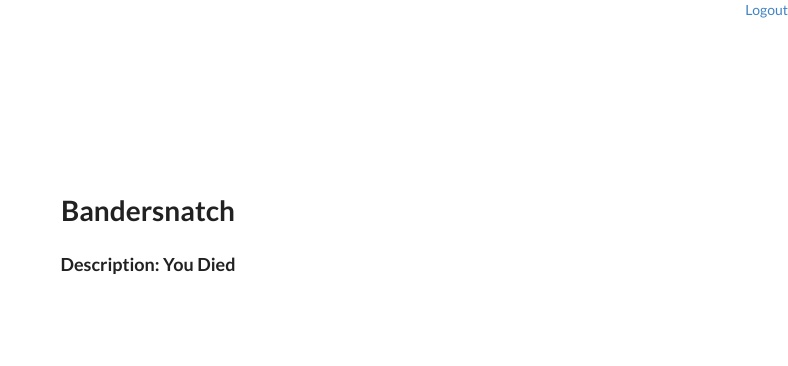
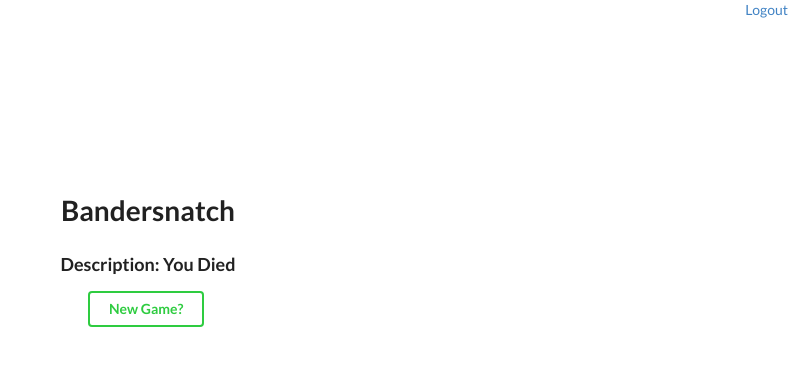
Before and after one commit to Tricktionary/Bandersnatch, a Django app: page /stage/ in a window 1280 px wide. Shown: the top 366 px of the page, without its empty margins (492-1280 px from the left). Run offline with Django 3.2, Linux system fonts and the light colour scheme; a user stored in the database is signed in; data comes from the database, SQL or seed files in the repository; both versions use the stored data as it was after the commit; some libraries are stand-ins or nearby versions.

Commit message:
Added end game and new sessions

```diff
--- a/retro/core/templates/core/stage.html
+++ b/retro/core/templates/core/stage.html
@@ -17,6 +17,11 @@
             {% if choice_b_description %}
                 <button id="choice_b" class="ui inverted red button"> Choice B : {{choice_b_description}} </button>
             {% endif %}
+
+            {% if end_stage %}
+                <button id="new_game" class="ui inverted green button">New Game?</button>
+            {% endif %}
+
             {% csrf_token %}
         </center>
     </body>
@@ -42,5 +47,17 @@
                 }
             })
         });
+
+        $("#new_game").click(function(){
+            $.ajax({
+                url: "/new_game/",
+                type: "post",
+                success: function(response){
+                    console.log(response)
+                    location.reload();
+                }
+            })
+        });
+
     </script>
 </html>
--- a/retro/core/views/stage.py
+++ b/retro/core/views/stage.py
@@ -21,19 +21,21 @@
             'stage_description':stage.description,
             'choice_a_description':choice_a.description,
             'choice_b_description':choice_b.description,
+            'end_stage':stage.end_stage,
         }
     else:
         context={
             'stage_description':stage.description,
             'choice_a_description':"",
             'choice_b_description':"",
+            'end_stage':stage.end_stage,
         }
     return render(request, 'core/stage.html', context=context)
 
 @csrf_exempt
 def stage_a(request):
     player = Player.objects.get(user=request.user)
-    game = Game.objects.get(player=player)
+    game = Game.objects.get(player=player,game_number=player.game_number)
     stage = game.stage
 
     next_stage = game.stage.a_stage
@@ -45,7 +47,7 @@
 @csrf_exempt
 def stage_b(request):
     player = Player.objects.get(user=request.user)
-    game = Game.objects.get(player=player)
+    game = Game.objects.get(player=player,game_number=player.game_number)
     stage = game.stage
 
     next_stage = game.stage.b_stage
@@ -54,7 +56,8 @@
 
     return HttpResponse(200)
 
-def end_game(request):
+@csrf_exempt
+def new_game(request):
     player = Player.objects.get(user=request.user)
     player.game_number += 1
     player.save()
@@ -63,4 +66,4 @@
     game = Game.objects.create(player=player,stage=stage,end=False,game_number=player.game_number)
     game.save()
 
-    return game
+    return HttpResponse(200)
--- a/retro/retro/urls.py
+++ b/retro/retro/urls.py
@@ -27,4 +27,5 @@
     path('stage/',stage.stage,name="Stage"),
     path('stage/a/',stage.stage_a,name="Choose Stage A"),
     path('stage/b/',stage.stage_b,name="Choose Stage B"),
+    path('new_game/',stage.new_game,name="New Game"),
 ]
```
Also changed, not shown: retro/db.sqlite3.
